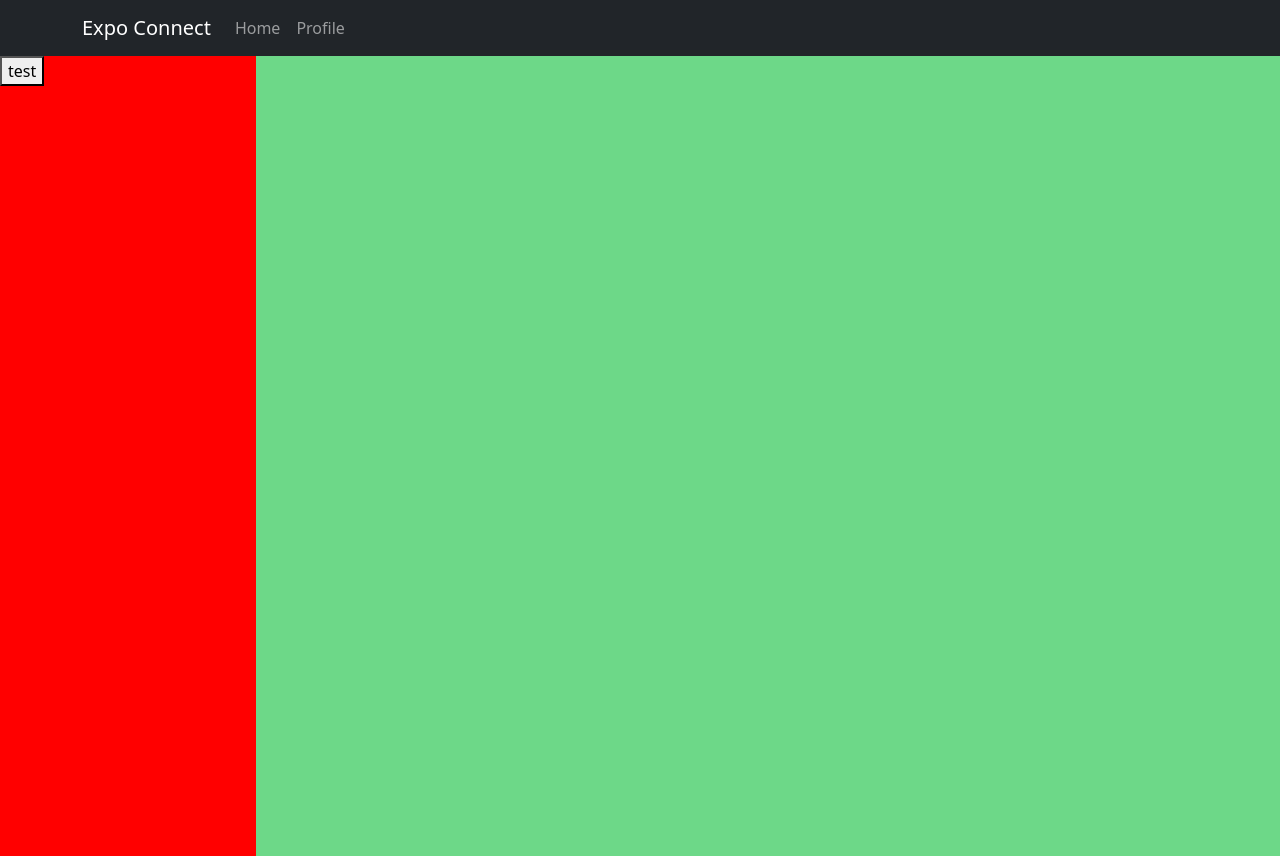
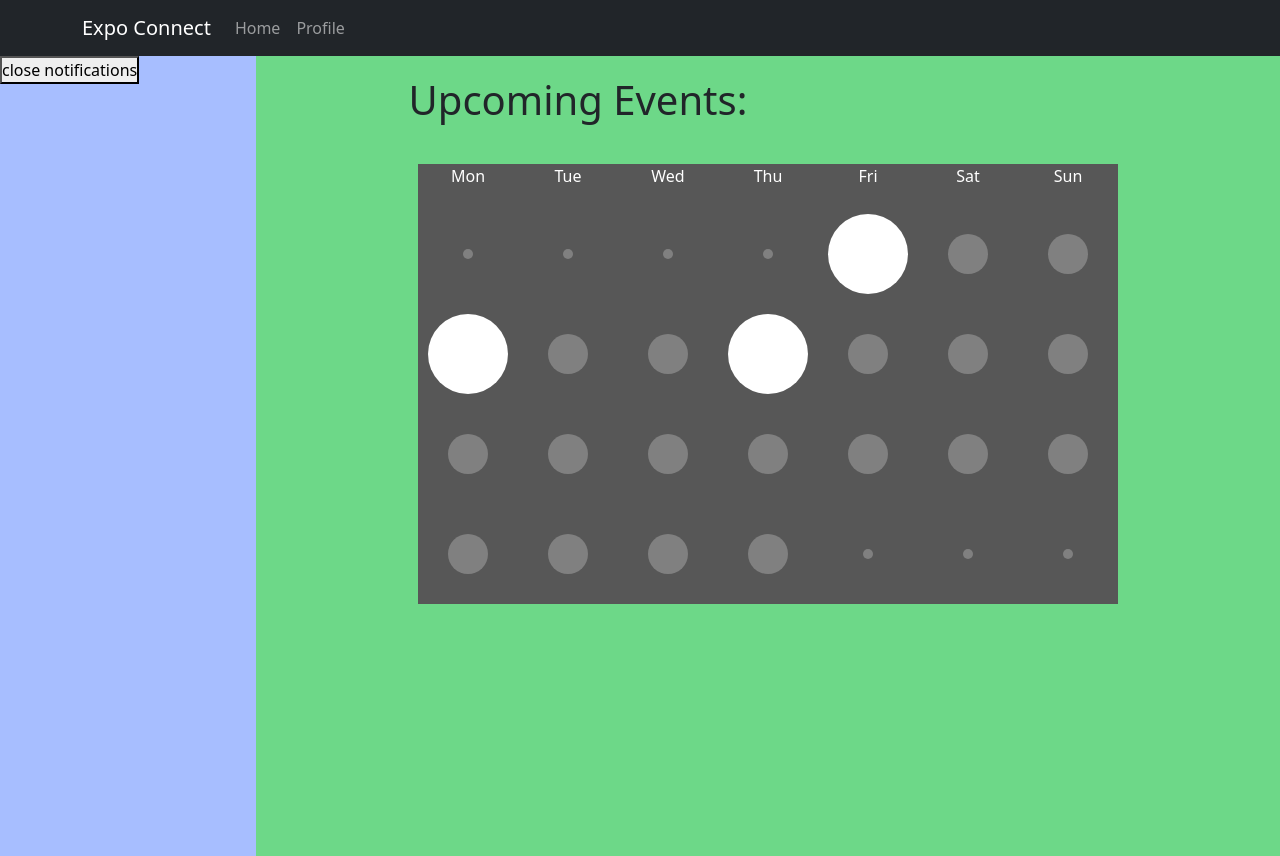
Before and after one commit to chan-cheuk-hin/rmit-hackathon, a React (Create React App) app in the folder react/: page / in a window 1280 px wide. Built offline with nearby package versions, Linux system fonts and the light colour scheme.

Commit message:
converted calendar code to react, moves css to folder, other tweaks

```diff
--- a/react/src/App.js
+++ b/react/src/App.js
@@ -1,5 +1,5 @@
 import logo from './logo.svg';
-import './App.css';
+import './css/App.css';
 import { Routes, Route } from 'react-router-dom';
 import Home from './pages/Home';
 import Profile from './pages/Profile';
--- a/react/src/Home.css
+++ /dev/null
@@ -1,33 +0,0 @@
-.homeGrid {
-    display: grid;
-    /* Essentially, I want the left column to be collapsible, and the right column to expand to take it */
-    grid-template-columns: auto 1fr;
-    grid-template-rows: 100vh;
-}
-
-.sideBar{
-    width: 20vw;
-    height: 100vh;
-    background-color: blue;
-}
-
-.mainContent {
-    width: 100%;
-    height: 100vh;
-    background-color: rgb(109, 216, 136);
-    grid-column: 2;
-}
-
-.collapsed {
-    display:none !important;
-    background-color: red;
-}
-
-.uncollapsed {
-    display:inline !important;
-    background-color: red;
-}
-
-.collapseBtn {
-    position: absolute;
-}
--- /dev/null
+++ b/react/src/components/Calendar.jsx
@@ -0,0 +1,57 @@
+import React from 'react'
+import './../css/Calendar.css'
+
+const Calendar = () => {
+
+    /*
+    * container: The div INSIDE the div.calendar-container
+    * beginDay: The day that this month begins (1-7 for Monday-Sunday)
+    * totalDays: The amount of days in the month
+    * importantDays: An array containing numbers (1-31) representing the days that contain an event
+    */
+    const createCalendar = (beginDay, totalDays, importantDays) => {
+
+        // Initialise array of divs to add to container
+        const dayElements = [];
+
+        // Add divs for days prior to month start
+        for (let i = 1; i < beginDay; ++i) {
+            dayElements.push(<div key={`not-in-month-${i}`} className="not-in-month" />);
+        }
+
+        // Add divs for days during the month
+        for (let i = 1; i <= totalDays; ++i) {
+            if (importantDays.find(x => x == i)) {
+                dayElements.push(<div key={`important-day-${i}`} className="important-day" />);
+            } else {
+                dayElements.push(<div key={`unimportant-day-${i}`} className="unimportant-day" />);
+            }
+        }
+
+        // Add divs for days after the month
+        for (let i = beginDay + totalDays - 1; i % 7 !== 0; ++i) {
+            dayElements.push(<div key={`not-in-month-${i}`} className="not-in-month" />);
+        }
+
+        return {dayElements};
+    };
+
+    // EXAMPLE USAGE
+
+    return (
+        <div class="calendar-container">
+            <div>
+                <p>Mon</p>
+                <p>Tue</p>
+                <p>Wed</p>
+                <p>Thu</p>
+                <p>Fri</p>
+                <p>Sat</p>
+                <p>Sun</p>
+                {createCalendar(5, 21, [1, 4, 7]).dayElements}
+            </div>
+        </div>
+    )
+}
+
+export default Calendar
--- /dev/null
+++ b/react/src/css/Calendar.css
@@ -0,0 +1,50 @@
+/* BASIC SETUP */
+*, *::before, *::after {
+    box-sizing: border-box;
+    margin: 0;
+    padding: 0;
+}
+
+/* CALENDAR */
+.calendar-container {
+    min-height: 300px;
+    width: 700px;
+    background-color: rgb(87, 87, 87);
+    justify-self: center !important;
+    align-self: center !important;
+    margin: 20px;
+}
+
+.calendar-container > div {
+    height: auto;
+    width: 100%;
+
+    display: grid;
+    grid-template-columns: 1fr 1fr 1fr 1fr 1fr 1fr 1fr;
+}
+
+.calendar-container > div > p {
+    color: white;
+    text-align: center;
+}
+
+/* CALENDAR DOTS */
+.calendar-container > div > div {
+    aspect-ratio: 1 / 1;
+    border-radius: 50%;
+}
+
+.not-in-month {
+    margin: 45%;
+    background-color: grey;
+}
+
+.unimportant-day {
+    margin: 30%;
+    background-color: grey;
+}
+
+.important-day {
+    margin: 10%;
+    background-color: white;
+}
--- /dev/null
+++ b/react/src/css/Home.css
@@ -0,0 +1,51 @@
+.homeGrid {
+    display: grid;
+    /* Essentially, I want the left column to be collapsible, and the right column to expand to take it */
+    grid-template-columns: auto 1fr;
+    grid-template-rows: 100vh;
+}
+
+.sideBar{
+    width: 20vw;
+    height: 100vh;
+    background-color: blue;
+}
+
+.mainContent {
+    width: 100%;
+    height: 100vh;
+    background-color: rgb(109, 216, 136);
+    grid-column: 2;
+
+    display: grid;
+    grid-template-columns: 1fr;
+    grid-auto-rows: min-content;
+}
+
+.collapsed {
+    width: 2vw;
+    background-color: rgb(173, 211, 255);
+    -webkit-transition: width 0.4s ease-in-out;
+    -moz-transition: width 0.4s ease-in-out;
+    -o-transition: width 0.4s ease-in-out;
+    transition: width 0.4s ease-in-out;
+}
+
+.uncollapsed {
+    width: 20vw;
+    background-color: rgb(167, 190, 255);
+    -webkit-transition: width 0.4s ease-in-out;
+    -moz-transition: width 0.4s ease-in-out;
+    -o-transition: width 0.4s ease-in-out;
+    transition: width 0.4s ease-in-out;
+}
+
+.collapseBtn {
+    position: absolute;
+}
+
+.title {
+    margin: 20px;
+    justify-self: center;
+    margin-right:400px
+}
--- a/react/src/index.js
+++ b/react/src/index.js
@@ -1,11 +1,11 @@
 import React from 'react';
 import ReactDOM from 'react-dom/client';
-import './index.css';
+import './css/index.css';
 import App from './App';
 import reportWebVitals from './reportWebVitals';
 import { BrowserRouter } from 'react-router-dom';
 import 'bootstrap/dist/css/bootstrap.min.css';
-import Navbar from './components/navBar';
+import Navbar from './components/NavBar';
 
 const root = ReactDOM.createRoot(document.getElementById('root'));
 root.render(
--- a/react/src/pages/Home.jsx
+++ b/react/src/pages/Home.jsx
@@ -1,17 +1,21 @@
 import React, { useEffect } from 'react'
 import { useState } from 'react'
-import './../Home.css'
+import './../css/Home.css'
+import Calendar from '../components/Calendar'
 
 const Home = () => {
     const [collapsed, setCollapsed] = useState(false);
 
     return (
         <div className='homeGrid'>
-            <button onClick={() => setCollapsed(!collapsed)} className='collapseBtn'>test</button>
+            <button onClick={() => setCollapsed(!collapsed)} className='collapseBtn'>{collapsed ? "open notifications" : "close notifications"}</button>
             <div className={`sideBar ${collapsed ? "collapsed" : "uncollapsed"}`}>
 
             </div>
-            <div className='mainContent'></div>
+            <div className='mainContent'>
+                <h1 className='title'>Upcoming Events: </h1>
+                <Calendar className="calendarContainer"/>
+            </div>
         </div>
     )
 }
```
Also changed, not shown: react/src/css/App.css (renamed from react/src/App.css), react/src/css/index.css (renamed from react/src/index.css).
